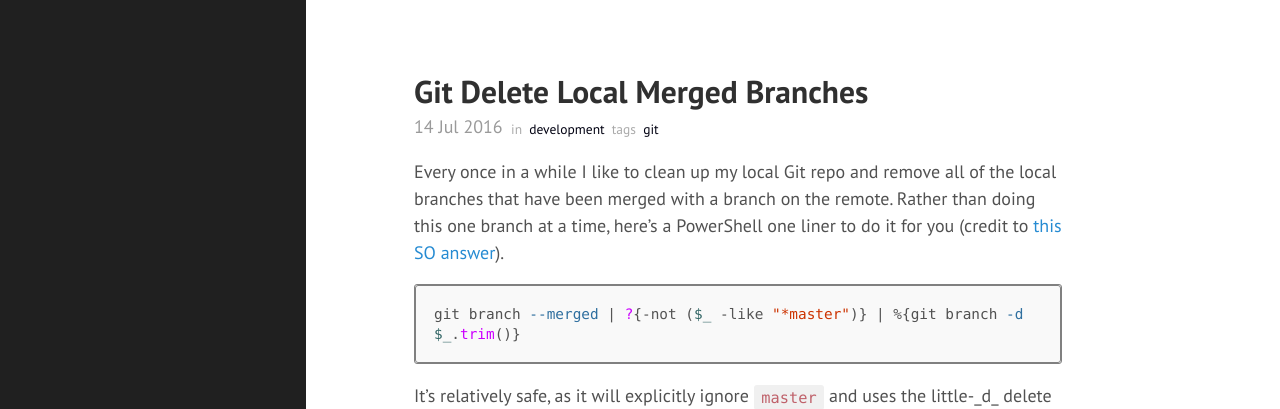
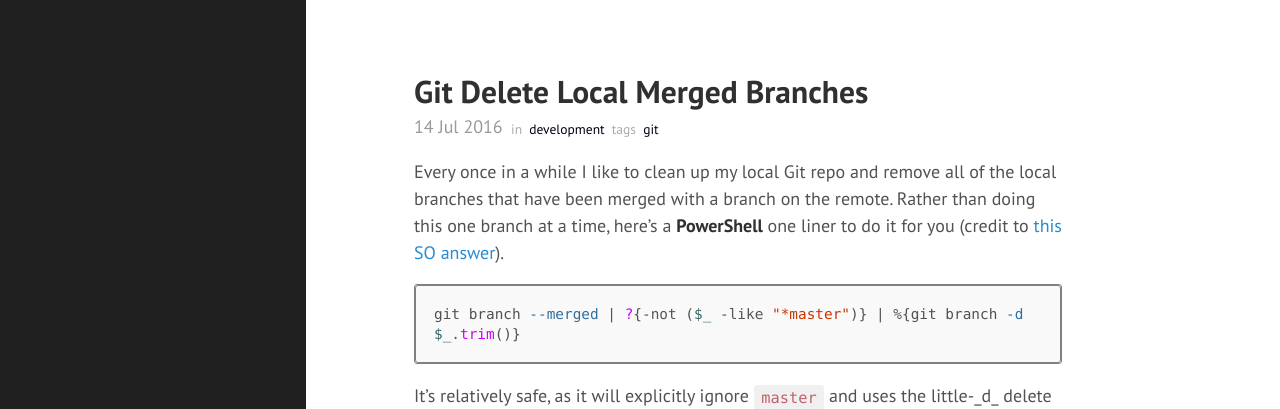
Before and after one commit to GianLorenzetto/GianLorenzetto.github.io-www, a Jekyll site: the page built from _posts/2016-07-16-git-delete-local-merged-branches.md, in a window 1280 px wide. Shown: the top 409 px of the page. Built offline with Jekyll 4.4.1, drawn with Linux system fonts in a browser that asks for light colours.

````diff
--- a/_posts/2016-07-16-git-delete-local-merged-branches.md
+++ b/_posts/2016-07-16-git-delete-local-merged-branches.md
@@ -7,7 +7,7 @@ date: 2016-07-14 14:26:00 +0800
 
 ---
 
-Every once in a while I like to clean up my local Git repo and remove all of the local branches that have been merged with a branch on the remote. Rather than doing this one branch at a time, here's a PowerShell one liner to do it for you (credit to [this SO answer](http://stackoverflow.com/questions/6127328/how-can-i-delete-all-git-branches-which-have-been-merged)).
+Every once in a while I like to clean up my local Git repo and remove all of the local branches that have been merged with a branch on the remote. Rather than doing this one branch at a time, here's a **PowerShell** one liner to do it for you (credit to [this SO answer](http://stackoverflow.com/questions/6127328/how-can-i-delete-all-git-branches-which-have-been-merged)).
 
 ```powershell
 git branch --merged | ?{-not ($_ -like "*master")} | %{git branch -d $_.trim()}
````
